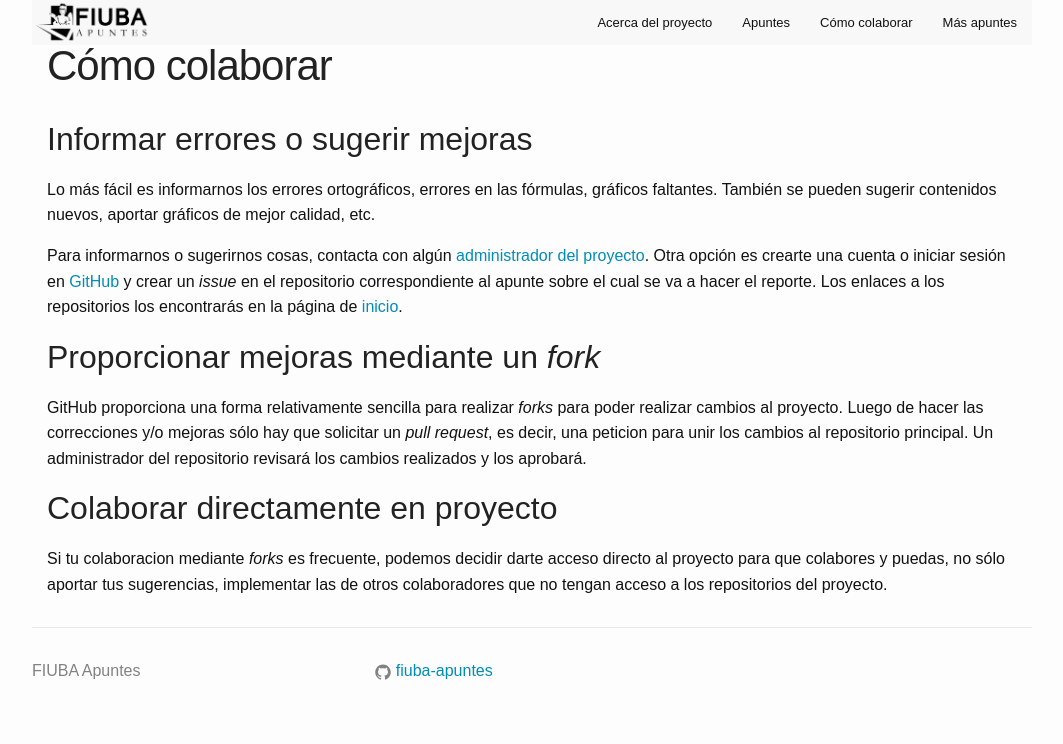
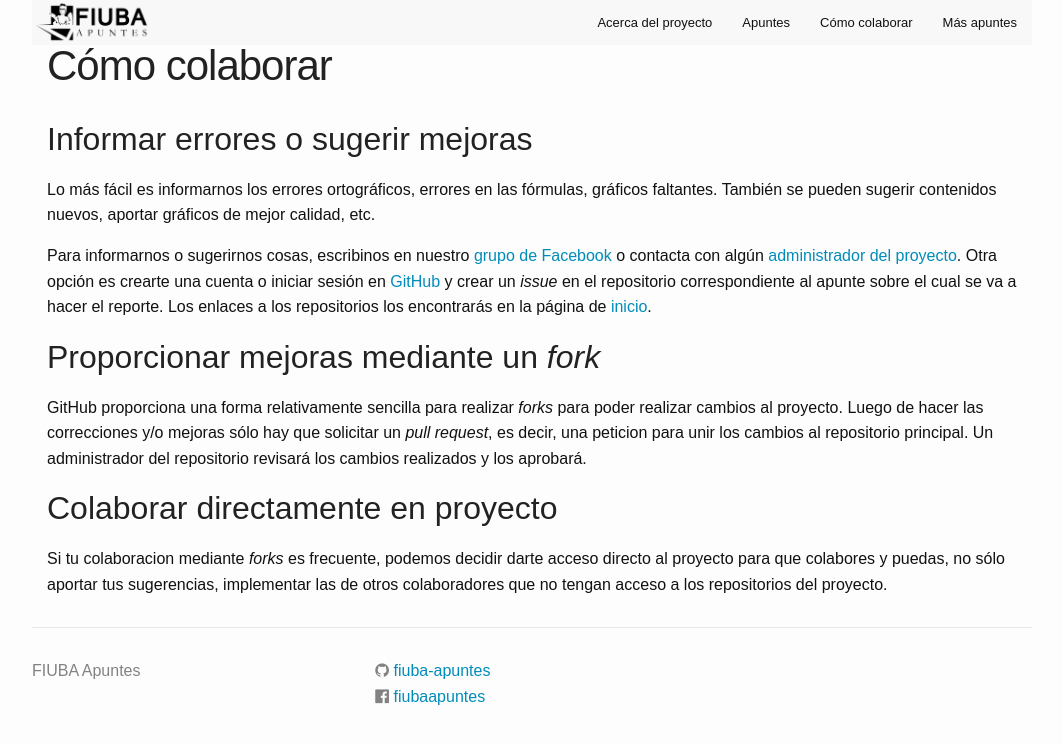
Before and after one commit to fiuba-apuntes/fiuba-apuntes.github.io, a Jekyll site: the page built from pages/como-colaborar.html, in a window 1280 px wide. Shown: the top 744 px of the page, without its empty margins (108-1171 px from the left). Built offline with Jekyll 4.4.1, drawn with Linux system fonts in a browser that asks for light colours; nearby versions of some CDN libraries.

Commit message:
Agrego link a grupo de Facebook tanto en el footer como en la página con info sobre cómo colaborar

```diff
--- a/_config.yml
+++ b/_config.yml
@@ -9,6 +9,7 @@ baseurl: "" # the subpath of your site, e.g. /blog/
 url: "http://fiuba-apuntes.github.io/" # the base hostname & protocol for your site
 #twitter_username: jekyllrb
 github_username: fiuba-apuntes
+facebook_group: fiubaapuntes
 # Build settings
 markdown: kramdown
 highlighter: pygments
--- a/_includes/footer.html
+++ b/_includes/footer.html
@@ -10,26 +10,25 @@
             <ul class="social-media-list">
                 {% if site.github_username %}
                 <li>
+                    <span class="fa fa-github"></span>
                     <a href="https://github.com/{{ site.github_username }}">
-                        <span class="icon  icon--github">
-                            <svg viewBox="0 0 16 16">
-                                <path fill="#828282" d="M7.999,0.431c-4.285,0-7.76,3.474-7.76,7.761 c0,3.428,2.223,6.337,5.307,7.363c0.388,0.071,0.53-0.168,0.53-0.374c0-0.184-0.007-0.672-0.01-1.32 c-2.159,0.469-2.614-1.04-2.614-1.04c-0.353-0.896-0.862-1.135-0.862-1.135c-0.705-0.481,0.053-0.472,0.053-0.472 c0.779,0.055,1.189,0.8,1.189,0.8c0.692,1.186,1.816,0.843,2.258,0.645c0.071-0.502,0.271-0.843,0.493-1.037 C4.86,11.425,3.049,10.76,3.049,7.786c0-0.847,0.302-1.54,0.799-2.082C3.768,5.507,3.501,4.718,3.924,3.65 c0,0,0.652-0.209,2.134,0.796C6.677,4.273,7.34,4.187,8,4.184c0.659,0.003,1.323,0.089,1.943,0.261 c1.482-1.004,2.132-0.796,2.132-0.796c0.423,1.068,0.157,1.857,0.077,2.054c0.497,0.542,0.798,1.235,0.798,2.082 c0,2.981-1.814,3.637-3.543,3.829c0.279,0.24,0.527,0.713,0.527,1.437c0,1.037-0.01,1.874-0.01,2.129 c0,0.208,0.14,0.449,0.534,0.373c3.081-1.028,5.302-3.935,5.302-7.362C15.76,3.906,12.285,0.431,7.999,0.431z"/>
-                            </svg>
-                        </span>
                         <span class="username">{{ site.github_username }}</span>
                     </a>
                 </li>
                 {% endif %}
                 {% if site.twitter_username %}
                 <li>
+                    <span class="fa fa-twitter"></span>
                     <a href="https://twitter.com/{{ site.twitter_username }}">
-                        <span class="icon  icon--twitter">
-                            <svg viewBox="0 0 16 16">
-                                <path fill="#828282" d="M15.969,3.058c-0.586,0.26-1.217,0.436-1.878,0.515c0.675-0.405,1.194-1.045,1.438-1.809
-                  c-0.632,0.375-1.332,0.647-2.076,0.793c-0.596-0.636-1.446-1.033-2.387-1.033c-1.806,0-3.27,1.464-3.27,3.27 c0,0.256,0.029,0.506,0.085,0.745C5.163,5.404,2.753,4.102,1.14,2.124C0.859,2.607,0.698,3.168,0.698,3.767 c0,1.134,0.577,2.135,1.455,2.722C1.616,6.472,1.112,6.325,0.671,6.08c0,0.014,0,0.027,0,0.041c0,1.584,1.127,2.906,2.623,3.206 C3.02,9.402,2.731,9.442,2.433,9.442c-0.211,0-0.416-0.021-0.615-0.059c0.416,1.299,1.624,2.245,3.055,2.271 c-1.119,0.877-2.529,1.4-4.061,1.4c-0.264,0-0.524-0.015-0.78-0.046c1.447,0.928,3.166,1.469,5.013,1.469 c6.015,0,9.304-4.983,9.304-9.304c0-0.142-0.003-0.283-0.009-0.423C14.976,4.29,15.531,3.714,15.969,3.058z"/>
-                            </svg>
-                        </span>
                         <span class="username">{{ site.twitter_username }}</span>
+                    </a>
+                </li>
+                {% endif %}
+                {% if site.facebook_group %}
+                <li>
+                    <span class="fa fa-facebook-official"></span>
+                    <a href="https://www.facebook.com/groups/{{ site.facebook_group }}">
+                        <span class="username">{{ site.facebook_group }}</span>
                     </a>
                 </li>
                 {% endif %}
--- a/_includes/head.html
+++ b/_includes/head.html
@@ -8,6 +8,7 @@
 
     <link rel="stylesheet" href="/css/normalize.css" />
     <link rel="stylesheet" href="/css/foundation.min.css" />
+    <link rel="stylesheet" href="//maxcdn.bootstrapcdn.com/font-awesome/4.3.0/css/font-awesome.min.css">
     <link rel="stylesheet" href="{{ '/css/main.css' | prepend: site.baseurl }}" />
     {% if page.custom_css %}
         {% capture css_path %}
@@ -16,7 +17,6 @@
         <link rel="stylesheet" href="{{ css_path }}" />
     {% endif %}
     <link rel="canonical" href="{{ page.url | replace:'index.html','' | prepend: site.baseurl | prepend: site.url }}" />
-    <link rel="stylesheet" href="//maxcdn.bootstrapcdn.com/font-awesome/4.3.0/css/font-awesome.min.css">
 
     <script type="text/javascript" src="https://ajax.googleapis.com/ajax/libs/jquery/2.1.4/jquery.min.js" defer></script>
     <script type="text/javascript" src="/js/foundation.min.js" defer></script>
--- a/pages/como-colaborar.html
+++ b/pages/como-colaborar.html
@@ -7,7 +7,7 @@ permalink: /como-colaborar/
 <div class="page-content">
     <h2>Informar errores o sugerir mejoras</h2>
     <p>Lo más fácil es informarnos los errores ortográficos, errores en las fórmulas, gráficos faltantes. También se pueden sugerir contenidos nuevos, aportar gráficos de mejor calidad, etc.</p>
-    <p>Para informarnos o sugerirnos cosas, contacta con algún <a href="https://github.com/orgs/fiuba-apuntes/people">administrador del proyecto</a>. Otra opción es crearte una cuenta o iniciar sesión en <a href="https://github.com/">GitHub</a> y crear un <i>issue</i> en el repositorio correspondiente al apunte sobre el cual se va a hacer el reporte. Los enlaces a los repositorios los encontrarás en la página de <a href="/">inicio</a>.</p>
+    <p>Para informarnos o sugerirnos cosas, escribinos en nuestro <a href="https://www.facebook.com/groups/fiubaapuntes">grupo de Facebook</a> o contacta con algún <a href="https://github.com/orgs/fiuba-apuntes/people">administrador del proyecto</a>. Otra opción es crearte una cuenta o iniciar sesión en <a href="https://github.com/">GitHub</a> y crear un <i>issue</i> en el repositorio correspondiente al apunte sobre el cual se va a hacer el reporte. Los enlaces a los repositorios los encontrarás en la página de <a href="/">inicio</a>.</p>
 
     <h2>Proporcionar mejoras mediante un <i>fork</i></h2>
     <p>GitHub proporciona una forma relativamente sencilla para realizar <i>forks</i> para poder realizar cambios al proyecto. Luego de hacer las correcciones y/o mejoras sólo hay que solicitar un <i>pull request</i>, es decir, una peticion para unir los cambios al repositorio principal. Un administrador del repositorio revisará los cambios realizados y los aprobará.</p>
```
Also changed, not shown: css/index.scss (line endings or trailing spaces).
